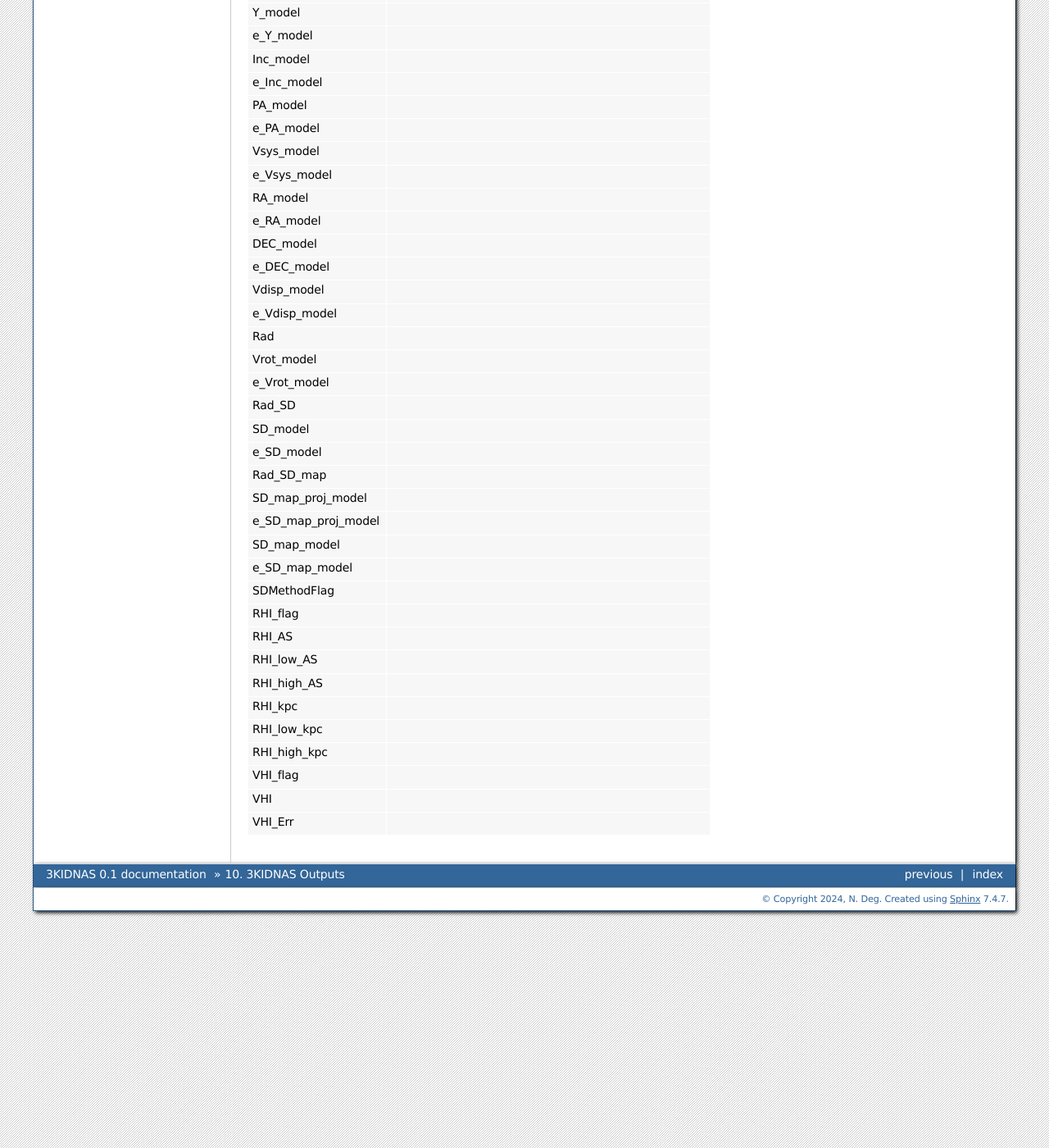
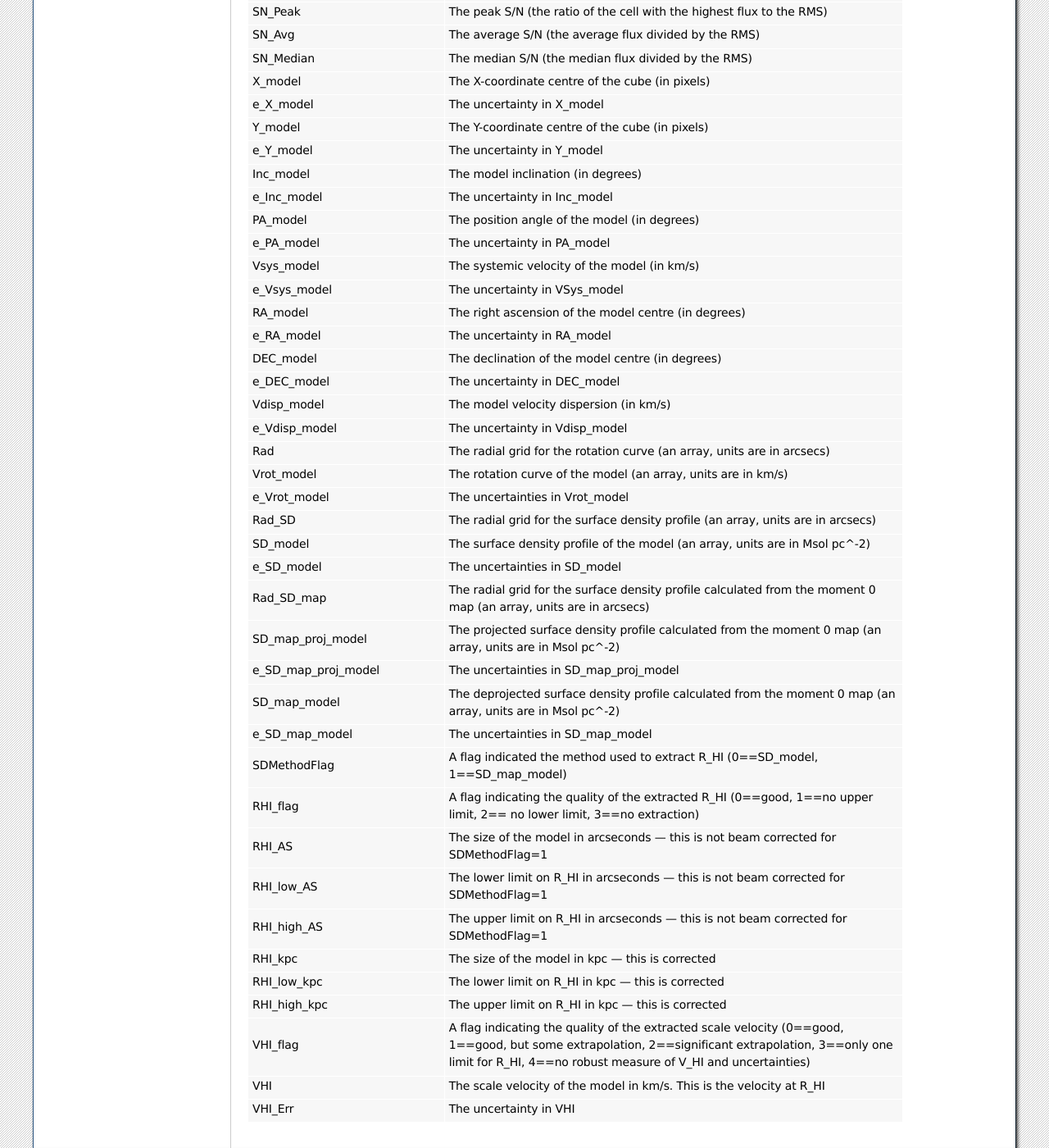
Before and after one commit to NateDeg/3KIDNAS, a Sphinx documentation site: the page built from docs/source/outputs/outputproducts.rst, in a window 1280 px wide and 1400 px high, scrolled down 755 px. Shown: the whole window at 82% size. Built offline with Sphinx 7.4.7, drawn with Linux system fonts in a browser that asks for light colours; some of the changed text lies outside the part shown.

Commit message:
More editing of catalogue outputs

```diff
--- a/docs/source/outputs/KIDNAS_CatalogueColumnName.csv
+++ b/docs/source/outputs/KIDNAS_CatalogueColumnName.csv
@@ -1,45 +1,45 @@
 Column Name,Description
-name,
-RMS,
-SN_Integrated,
-SN_Peak,
-SN_Avg,
-SN_Median,
-X_model,
-e_X_model,
-Y_model,
-e_Y_model,
-Inc_model,
-e_Inc_model,
-PA_model,
-e_PA_model,
-Vsys_model,
-e_Vsys_model,
-RA_model,
-e_RA_model,
-DEC_model,
-e_DEC_model,
-Vdisp_model,
-e_Vdisp_model,
-Rad,
-Vrot_model,
-e_Vrot_model,
-Rad_SD,
-SD_model,
-e_SD_model,
-Rad_SD_map,
-SD_map_proj_model,
-e_SD_map_proj_model,
-SD_map_model,
-e_SD_map_model,
-SDMethodFlag,
-RHI_flag,
-RHI_AS,
-RHI_low_AS,
-RHI_high_AS,
-RHI_kpc,
-RHI_low_kpc,
-RHI_high_kpc,
-VHI_flag,
-VHI,
-VHI_Err,
+name,The name of the galaxy
+RMS,The noise in the cubelet as calculated by  3KIDNAS (in units of mJy/beam)
+SN_Integrated,The integrated S/N as calculated by 3KIDNAS (based on Eq. 1 of Deg+2022)
+SN_Peak,The peak S/N (the ratio of the cell with the highest flux to the RMS)
+SN_Avg,The average S/N (the average flux divided by the RMS)
+SN_Median,The median S/N (the median flux divided by the RMS)
+X_model,The X-coordinate centre of the cube (in pixels)
+e_X_model,The uncertainty in X_model
+Y_model,The Y-coordinate centre of the cube (in pixels)
+e_Y_model,The uncertainty in Y_model
+Inc_model,The model inclination (in degrees)
+e_Inc_model,The uncertainty in Inc_model
+PA_model,The position angle of the model (in degrees)
+e_PA_model,The uncertainty in PA_model
+Vsys_model,The systemic velocity of the model (in km/s)
+e_Vsys_model,The uncertainty in VSys_model
+RA_model,The right ascension of the model centre (in degrees)
+e_RA_model,The uncertainty in RA_model
+DEC_model,The declination of the model centre (in degrees)
+e_DEC_model,The uncertainty in DEC_model
+Vdisp_model,The model velocity dispersion (in km/s)
+e_Vdisp_model,The uncertainty in Vdisp_model
+Rad,"The radial grid for the rotation curve (an array, units are in arcsecs)"
+Vrot_model,"The rotation curve of the model (an array, units are in km/s)"
+e_Vrot_model,The uncertainties in Vrot_model
+Rad_SD,"The radial grid for the surface density profile (an array, units are in arcsecs)"
+SD_model,"The surface density profile of the model (an array, units are in Msol pc^-2)"
+e_SD_model,The uncertainties in SD_model
+Rad_SD_map,"The radial grid for the surface density profile calculated from the moment 0 map (an array, units are in arcsecs)"
+SD_map_proj_model,"The projected surface density profile calculated from the moment 0 map (an array, units are in Msol pc^-2)"
+e_SD_map_proj_model,The uncertainties in SD_map_proj_model
+SD_map_model,"The deprojected surface density profile calculated from the moment 0 map (an array, units are in Msol pc^-2)"
+e_SD_map_model,The uncertainties in SD_map_model
+SDMethodFlag,"A flag indicated the method used to extract R_HI (0==SD_model, 1==SD_map_model)"
+RHI_flag,"A flag indicating the quality of the extracted R_HI (0==good, 1==no upper limit, 2== no lower limit, 3==no extraction) "
+RHI_AS,The size of the model in arcseconds — this is not beam corrected for SDMethodFlag=1
+RHI_low_AS,The lower limit on R_HI in arcseconds — this is not beam corrected for SDMethodFlag=1
+RHI_high_AS,The upper limit on R_HI in arcseconds — this is not beam corrected for SDMethodFlag=1
+RHI_kpc,The size of the model in kpc — this is corrected
+RHI_low_kpc,The lower limit on R_HI in kpc — this is corrected
+RHI_high_kpc,The upper limit on R_HI in kpc — this is corrected
+VHI_flag,"A flag indicating the quality of the extracted scale velocity (0==good, 1==good, but some extrapolation, 2==significant extrapolation, 3==only one limit for R_HI, 4==no robust measure of V_HI and uncertainties)"
+VHI,The scale velocity of the model in km/s.  This is the velocity at R_HI
+VHI_Err,The uncertainty in VHI
--- a/docs/source/outputs/outputproducts.rst
+++ b/docs/source/outputs/outputproducts.rst
@@ -8,8 +8,11 @@ After fitting all galaxies, 3KIDNAS checks whether the fits are acceptable.  All
 
 MainOutputFolder
 |----AcceptedGalaxyModels
+
 |     |---CatalogueFile
+
 |     |---DiagnosticPlotFolderForAcceptedFits
+
 |     |---AcceptedGalaxy1
 |     |---AcceptedGalaxy2
 |     |---...
```
